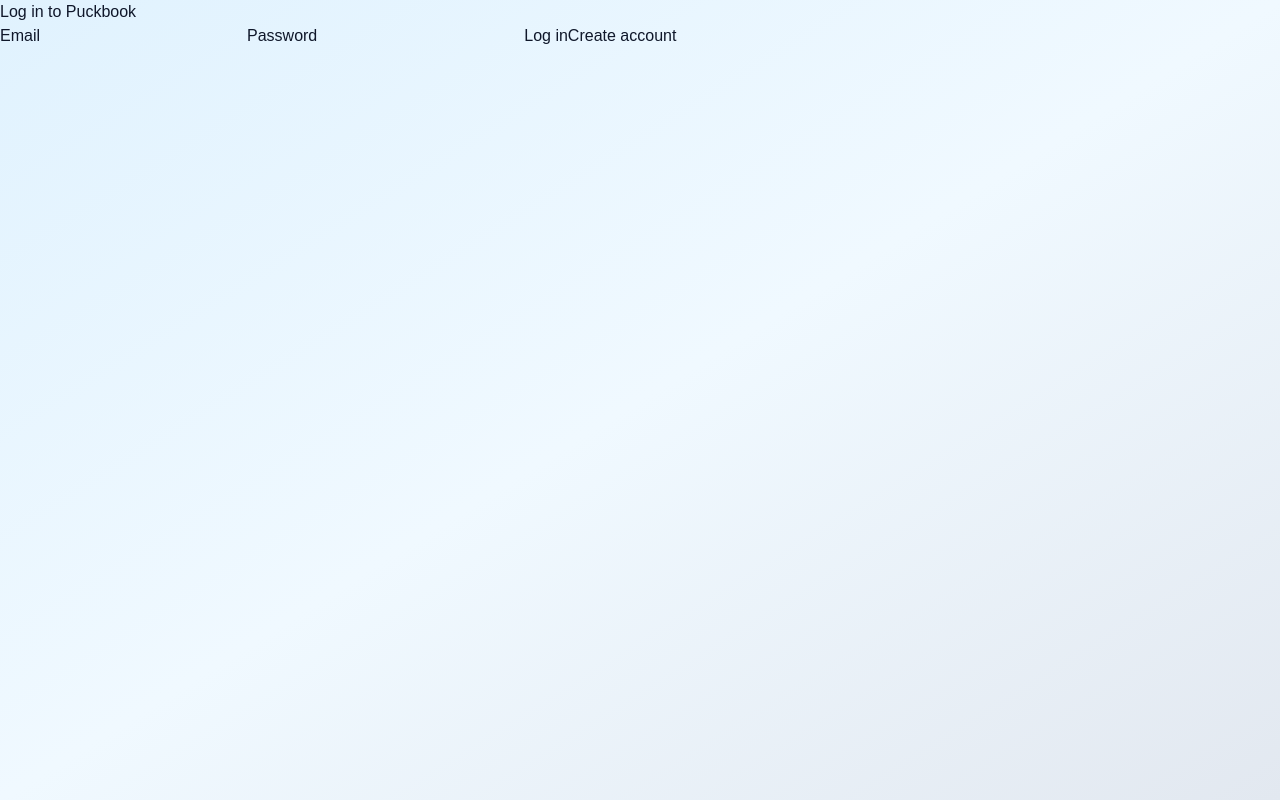
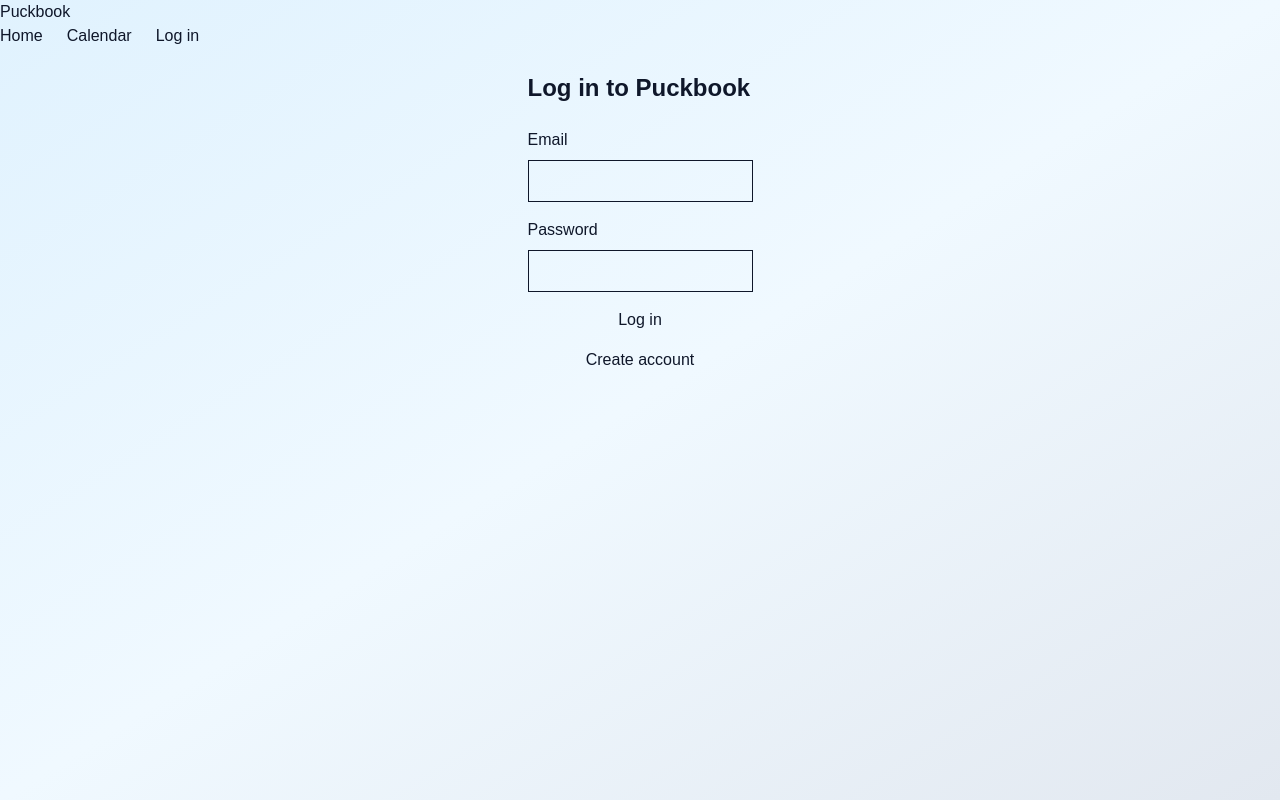
Before and after one commit to nicole-sedillo/tonight-in-hockey, a Next.js app: page /login in a window 1280 px wide. Built offline with nearby package versions, Linux system fonts and the light colour scheme; no server answers.

Commit message:
moved calendar to separate page. Added a navbar to allow users to log in or out.

```diff
--- /dev/null
+++ b/app/calendar/page.js
@@ -0,0 +1,9 @@
+import Calendar from "@/components/Calendar";
+
+export default function CalendarPage() {
+  return (
+    <main>
+      <Calendar />
+    </main>
+  );
+}
--- a/app/layout.tsx
+++ b/app/layout.tsx
@@ -1,6 +1,7 @@
 import type { Metadata } from "next";
 import { Geist, Geist_Mono } from "next/font/google";
 import "./globals.css";
+import Navbar from "@/components/Navbar";
 
 const geistSans = Geist({
   variable: "--font-geist-sans",
@@ -27,7 +28,11 @@
       lang="en"
       className={`${geistSans.variable} ${geistMono.variable} h-full antialiased`}
     >
-      <body className="min-h-full flex flex-col">{children}</body>
+      <body className="min-h-full flex flex-col">
+        <Navbar />
+
+        {children}
+      </body>
     </html>
   );
 }
--- a/app/login/page.js
+++ b/app/login/page.js
@@ -59,12 +59,16 @@
   }
 
   return (
-    <main>
-      <h1>Log in to Puckbook</h1>
+  <main className="mx-auto max-w-md p-6">
+    <h1 className="mb-6 text-2xl font-bold">
+      Log in to Puckbook
+    </h1>
 
-      <label>
+    <div className="flex flex-col gap-4">
+      <label className="flex flex-col gap-2">
         Email
         <input
+          className="border p-2"
           type="email"
           value={email}
           onChange={(event) => setEmail(event.target.value)}
@@ -72,9 +76,10 @@
         />
       </label>
 
-      <label>
+      <label className="flex flex-col gap-2">
         Password
         <input
+          className="border p-2"
           type="password"
           value={password}
           onChange={(event) => setPassword(event.target.value)}
@@ -83,7 +88,9 @@
         />
       </label>
 
+      <div className="flex flex-col gap-4">
         <button
+          className="cursor-pointer"
           type="button"
           onClick={handleLogin}
           disabled={isLoading}
@@ -92,14 +99,17 @@
         </button>
 
         <button
+          className="cursor-pointer"
           type="button"
           onClick={handleSignUp}
           disabled={isLoading}
         >
           Create account
         </button>
+      </div>
 
       {message && <p>{message}</p>}
+    </div>
   </main>
 );
 }
--- a/app/page.tsx
+++ b/app/page.tsx
@@ -8,7 +8,6 @@
 import { nhlTeams } from "@/lib/nhlTeams";
 import { pwhlTeams } from "@/lib/pwhlTeams";
 import { sendGameNotification } from "@/lib/notifications";
-import Calendar from "@/components/Calendar";
 
 
 
@@ -322,8 +321,6 @@
         <h1 className="text-5xl font-black tracking-tight text-slate-900 uppercase">Puckbook</h1>
         <p className="mt-2 text-slate-600">NHL and PWHL games</p>
 
-        <Calendar />
-
         <div className="mt-6 flex gap-2">
           <button
             onClick={() => setSelectedLeague("ALL")}
--- /dev/null
+++ b/components/LogoutButton.js
@@ -0,0 +1,23 @@
+"use client";
+
+import { useRouter } from "next/navigation";
+import { createClient } from "@/lib/supabase/client";
+
+export default function LogoutButton() {
+  const router = useRouter();
+
+  async function handleLogout() {
+    const supabase = createClient();
+
+    await supabase.auth.signOut();
+
+    router.push("/");
+    router.refresh();
+  }
+
+  return (
+    <button className="cursor-pointer" type="button" onClick={handleLogout}>
+      Log out
+    </button>
+  );
+}
--- /dev/null
+++ b/components/Navbar.js
@@ -0,0 +1,31 @@
+import Link from "next/link";
+import { createClient } from "@/lib/supabase/server";
+import LogoutButton from "@/components/LogoutButton";
+
+export default async function Navbar() {
+  const supabase = await createClient();
+
+  const {
+    data: { user },
+  } = await supabase.auth.getUser();
+
+  return (
+    <nav>
+      <Link href="/">Puckbook</Link>
+
+      <div className="flex items-center gap-6">
+        <Link href="/">Home</Link>
+        <Link href="/calendar">Calendar</Link>
+
+        {user ? (
+          <>
+            <Link href="/profile">Profile</Link>
+            <LogoutButton />
+          </>
+        ) : (
+          <Link href="/login">Log in</Link>
+        )}
+      </div>
+    </nav>
+  );
+}
```
Lines whose indentation alone changed are shown as unchanged.
